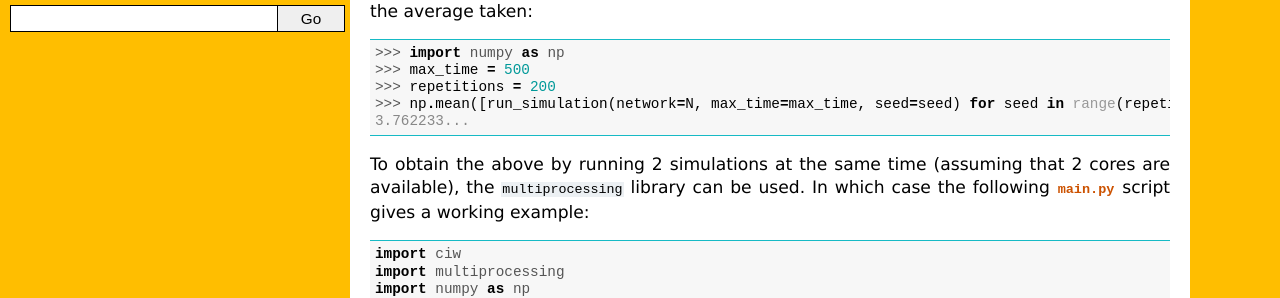
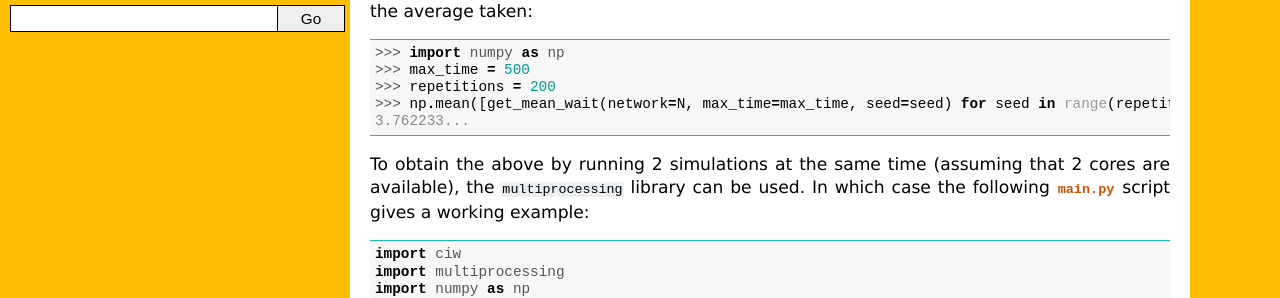
Before and after one commit to CiwPython/Ciw, a Sphinx documentation site: the page built from docs/Guides/parallel_process.rst, in a window 1280 px wide. Shown: the part 594-892 px from the top of the page. Built offline with Sphinx 7.4.7, drawn with Linux system fonts in a browser that asks for light colours; pages that are not in the unit, such as notebooks, are missing from menus.

Commit message:
Fix a doctest.

```diff
--- a/docs/Guides/parallel_process.rst
+++ b/docs/Guides/parallel_process.rst
@@ -36,7 +36,7 @@ repeated and the average taken::
     >>> import numpy as np
     >>> max_time = 500
     >>> repetitions = 200
-    >>> np.mean([run_simulation(network=N, max_time=max_time, seed=seed) for seed in range(repetitions)])
+    >>> np.mean([get_mean_wait(network=N, max_time=max_time, seed=seed) for seed in range(repetitions)])
     3.762233...
 
 To obtain the above by running 2 simulations at the same time (assuming that 2
```
